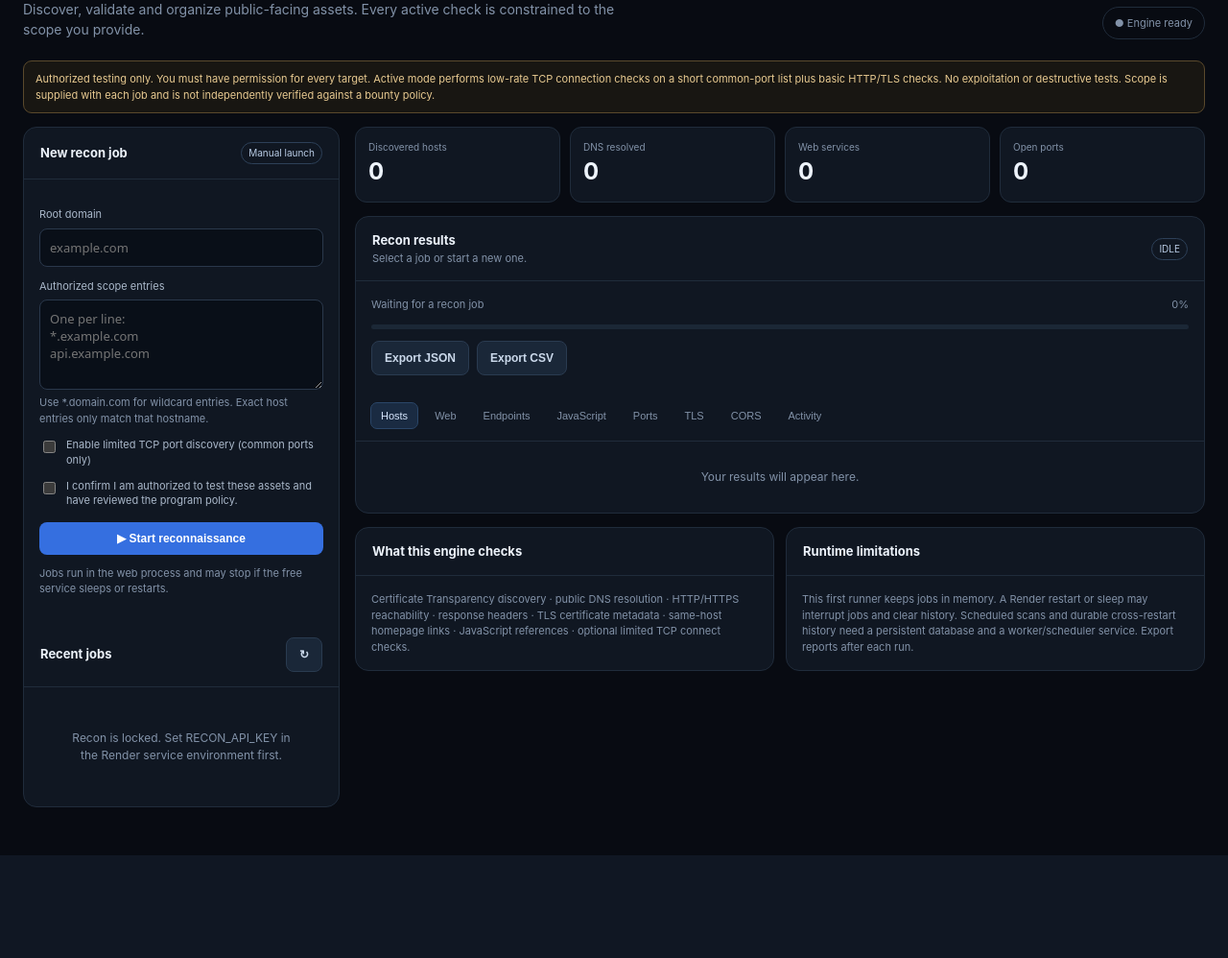
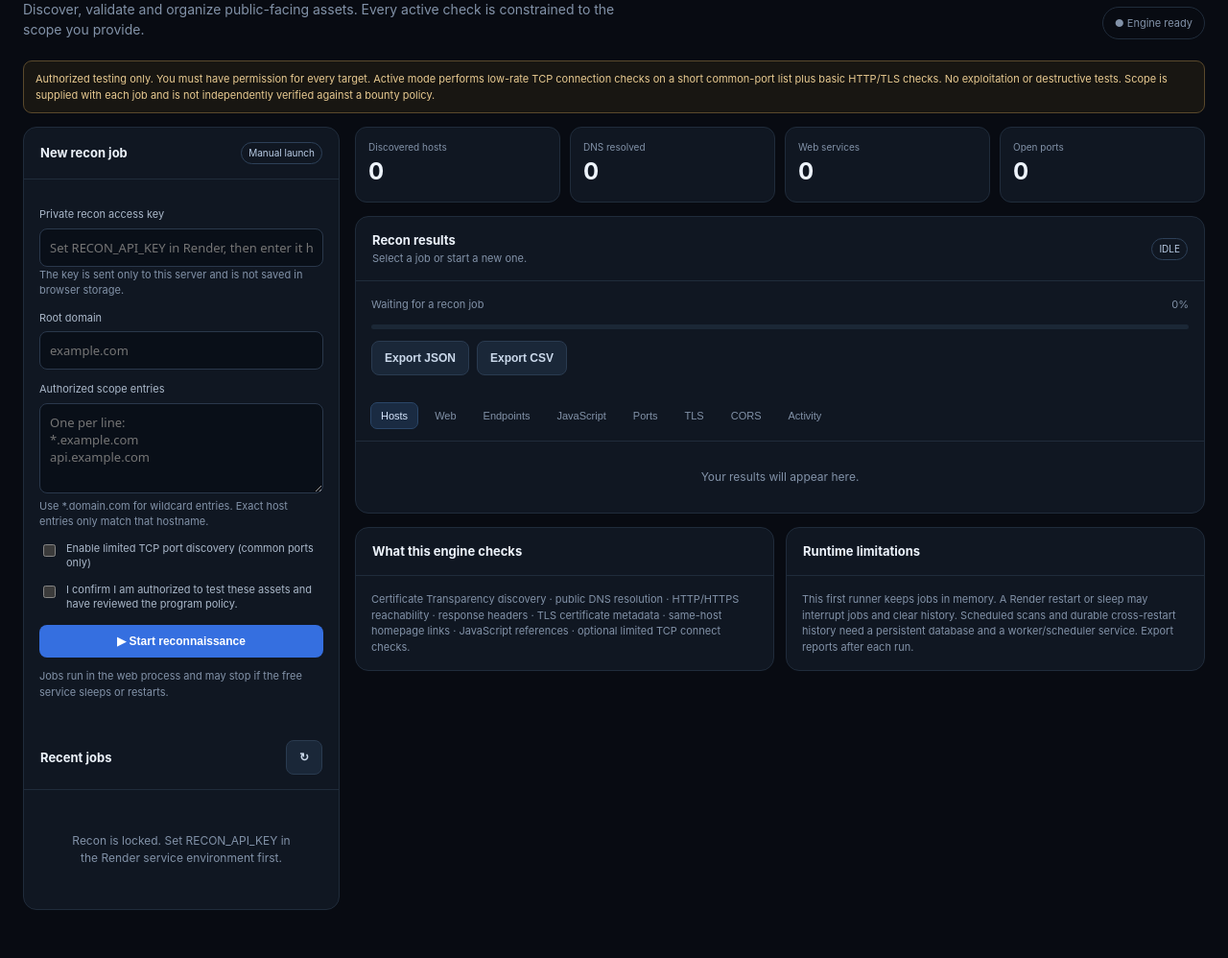
Before and after one commit to Root-user101/Svg, a Flask app: page /recon in a window 1280 px wide. Shown: the part 180-1178 px from the top of the page at 96% size. Before the commit the page ends 1071 px from the top, so only its background shows below. Run offline with Flask 3, Linux system fonts and the light colour scheme.

Commit message:
Add private access-key input to Recon Studio

```diff
--- a/python-server/templates/recon.html
+++ b/python-server/templates/recon.html
@@ -9,7 +9,7 @@
 <div class="notice">Authorized testing only. You must have permission for every target. Active mode performs low-rate TCP connection checks on a short common-port list plus basic HTTP/TLS checks. No exploitation or destructive tests. Scope is supplied with each job and is not independently verified against a bounty policy.</div>
 <div class="layout">
 <aside class="panel"><div class="panel-head"><h2>New recon job</h2><span class="tag">Manual launch</span></div><div class="panel-body">
-<label for="target">Root domain</label><input id="target" placeholder="example.com" autocomplete="off">
+<label for="apiKey">Private recon access key</label><input id="apiKey" type="password" placeholder="Set RECON_API_KEY in Render, then enter it here" autocomplete="off"><div class="tiny">The key is sent only to this server and is not saved in browser storage.</div><label for="target">Root domain</label><input id="target" placeholder="example.com" autocomplete="off">
 <label for="scope">Authorized scope entries</label><textarea id="scope" rows="4" placeholder="One per line:&#10;*.example.com&#10;api.example.com"></textarea><div class="tiny">Use *.domain.com for wildcard entries. Exact host entries only match that hostname.</div>
 <div class="checkrow"><input id="active" type="checkbox"><label for="active">Enable limited TCP port discovery (common ports only)</label></div>
 <div class="checkrow"><input id="confirm" type="checkbox"><label for="confirm">I confirm I am authorized to test these assets and have reviewed the program policy.</label></div>
@@ -25,7 +25,7 @@
 <script>
 let current=null,activeTab='discovered',poll=null;
 const $=id=>document.getElementById(id);
-async function api(url,opts={}){const r=await fetch(url,{headers:{'Content-Type':'application/json'},...opts});const d=await r.json();if(!r.ok)throw Error(d.error||'Request failed');return d}
+async function api(url,opts={}){const headers={'Content-Type':'application/json','X-Recon-Key':$('apiKey').value.trim()};const r=await fetch(url,{headers,...opts});const d=await r.json();if(!r.ok)throw Error(d.error||'Request failed');return d}
 function scopeRows(){return $('scope').value.split(/\n+/).map(s=>s.trim()).filter(Boolean).map(s=>({host:s.replace(/^\*\./,''),type:s.startsWith('*.')?'Wildcard domain':'Exact hostname'}))}
 async function startJob(){if(!$('confirm').checked){$('formMsg').textContent='Confirm authorization first.';return}const target=$('target').value.trim(),scope=scopeRows();if(!target||!scope.length){$('formMsg').textContent='Enter a root domain and at least one scope entry.';return}
 $('startBtn').disabled=true;$('formMsg').textContent='Submitting job…';try{const d=await api('/api/recon/start',{method:'POST',body:JSON.stringify({domain:target,scope,active_ports:$('active').checked})});current=d.job_id;activeTab='discovered';await loadJob();await loadJobs();$('formMsg').textContent='Job submitted. Keep this page open while it runs.';if(poll)clearInterval(poll);poll=setInterval(()=>loadJob().catch(()=>{}),2500)}catch(e){$('formMsg').textContent=e.message}finally{$('startBtn').disabled=false}}
```
